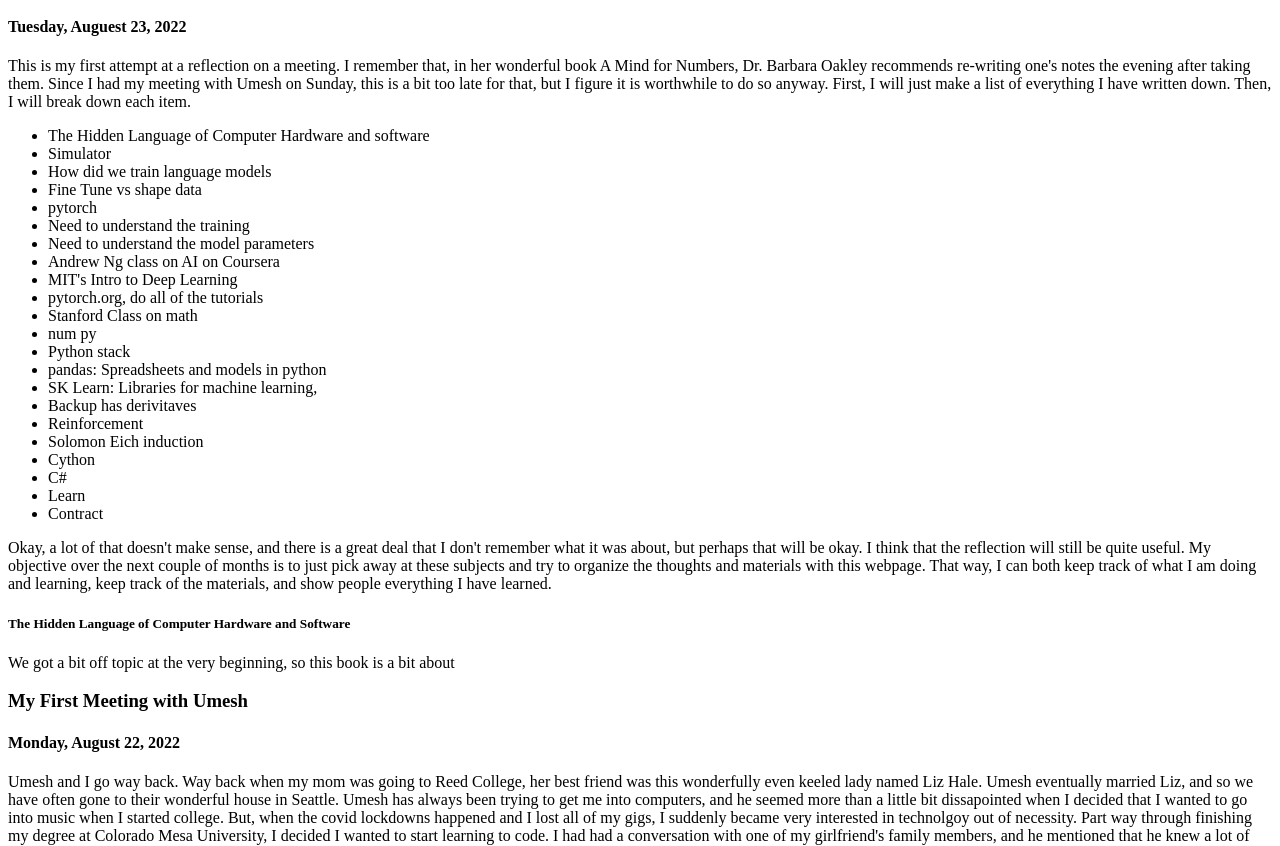
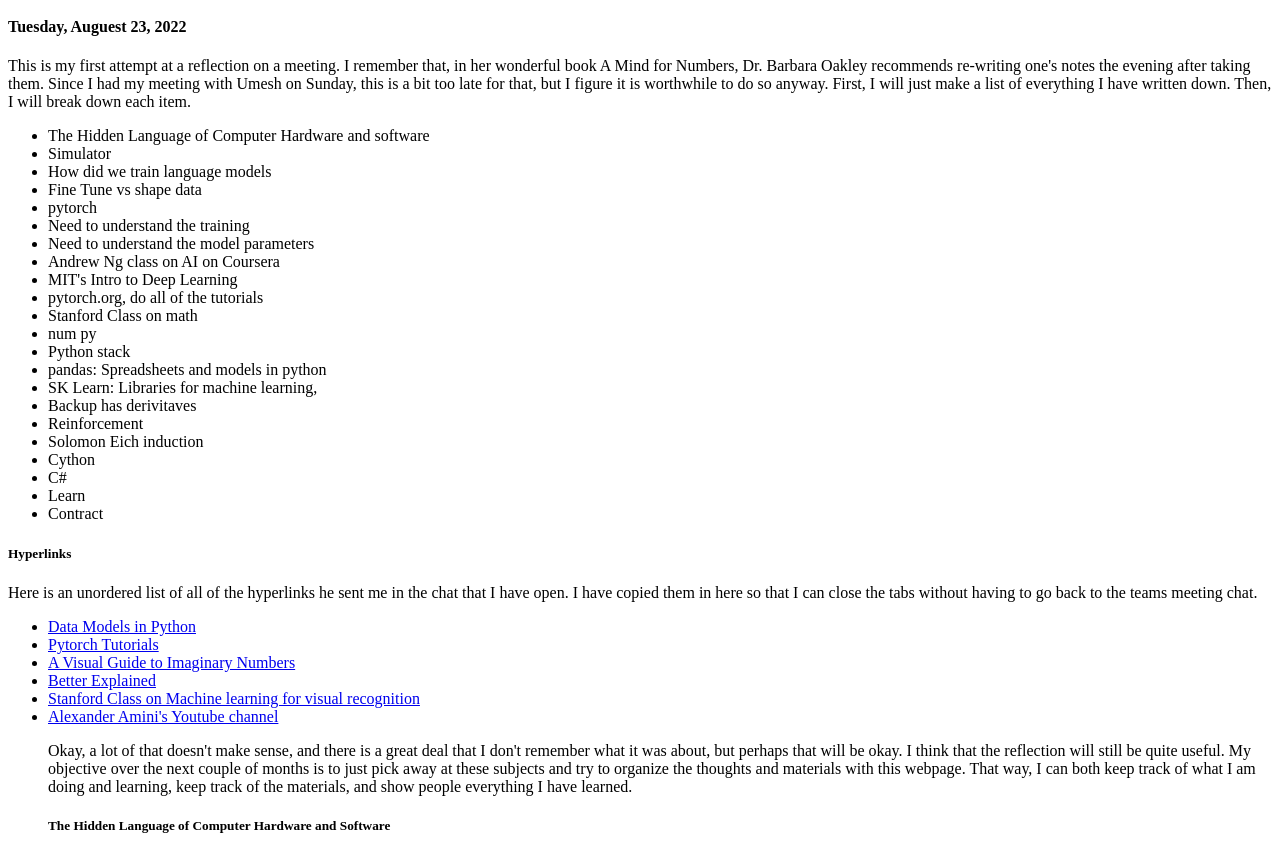
Before and after one commit to cmaxreilly/the_machine_learning_journey.github.io, a plain HTML site: page index.html in a window 1280 px wide. Shown: the part 105-951 px from the top of the page. Drawn offline with Linux system fonts and the light colour scheme.

Commit message:
Added all of the hyperlinks I have to a list

```diff
--- a/index.html
+++ b/index.html
@@ -34,6 +34,15 @@
 			<li> Learn </li>
 			<li> Contract </li>
 		</ul>
+		<h5>Hyperlinks</h5>
+		<p> Here is an unordered list of all of the hyperlinks he sent me in the chat that I have open. I have copied them in here so that I can close the tabs without having to go back to the teams meeting chat.</p>
+		<ul>
+			<li> <a href="https://docs.python.org/3/reference/datamodel.html">Data Models in Python </a> </li>
+			<li> <a href="https://pytorch.org/tutorials/">Pytorch Tutorials</a> </li>
+			<li> <a href="https://betterexplained.com/articles/a-visual-intuitive-guide-to-imaginary-numbers/">A Visual Guide to Imaginary Numbers</a> </li>
+			<li> <a href="https://betterexplained.com">Better Explained</a> </li>
+			<li> <a href="https://cs231n.github.io">Stanford Class on Machine learning for visual recognition</a> </li>
+			<li> <a href="https://www.youtube.com/user/Zan560">Alexander Amini's Youtube channel</a> </li>
 		<p>Okay, a lot of that doesn't make sense, and there is a great deal that I don't remember what it was about, but perhaps that will be okay. I think that the reflection will still be quite useful. My objective over the next couple of months is to just pick away at these subjects and try to organize the thoughts and materials with this webpage. That way, I can both keep track of what I am doing and learning, keep track of the materials, and show people everything I have learned.</p>
 
 		<h5> The Hidden Language of Computer Hardware and Software </h5>
```
